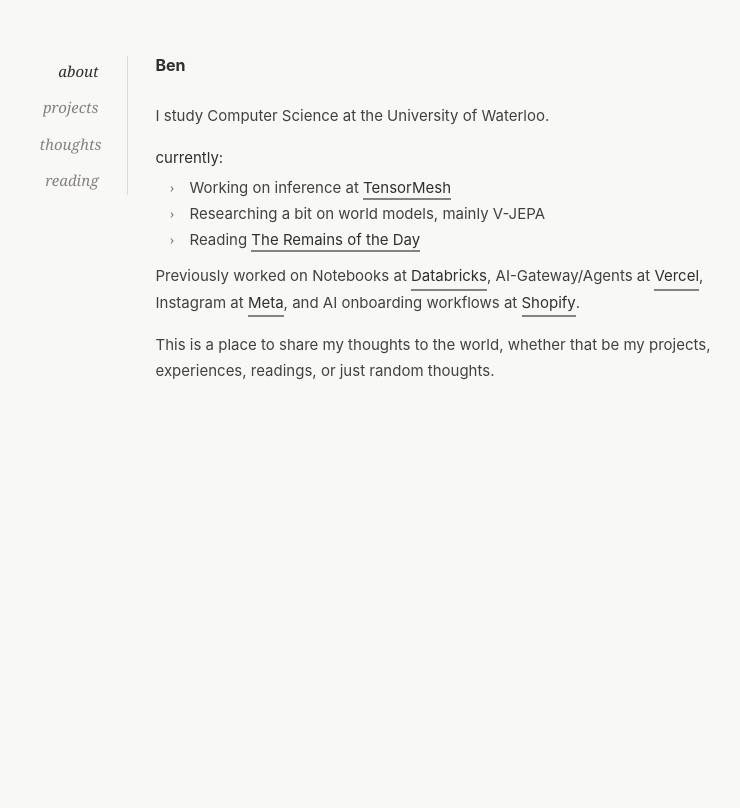
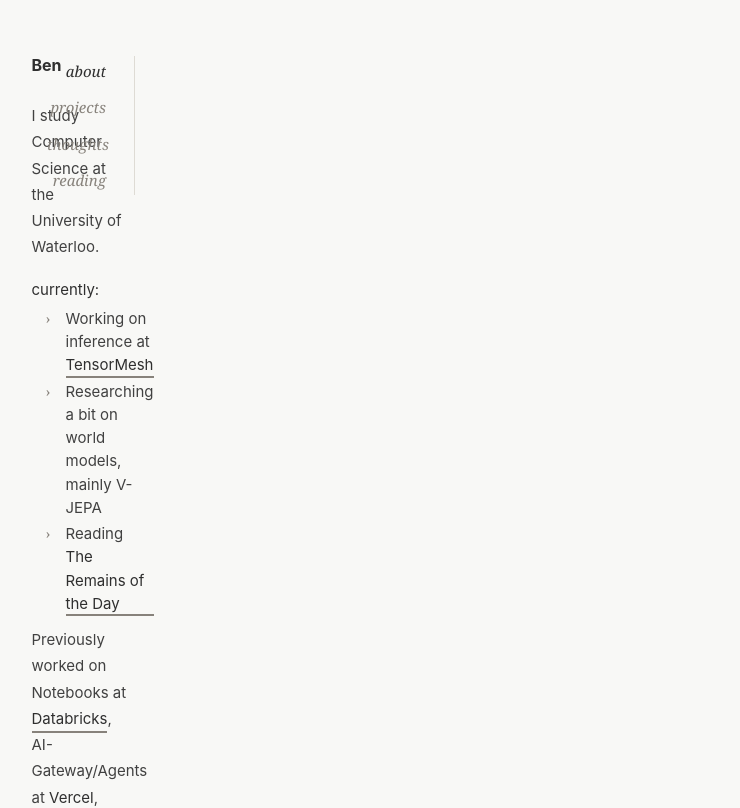
Before and after one commit to benyebai/Ben-Website, a Next.js app: page / in a window 1280 px wide. Shown: the top 808 px of the page, without its empty margins (259-999 px from the left). Built offline with nearby package versions, Linux system fonts and the light colour scheme; a web font is replaced by a local one.

Commit message:
Pin sidebar position on thought pages

```diff
--- a/app/globals.css
+++ b/app/globals.css
@@ -55,8 +55,9 @@ a {
 }
 
 .side-nav {
-  position: sticky;
+  position: fixed;
   top: 56px;
+  left: max(28px, calc(50vw - 342px));
   display: flex;
   flex-direction: column;
   gap: 6px;
@@ -556,6 +557,7 @@ a {
 
   .side-nav {
     position: static;
+    left: auto;
     width: auto;
     flex-direction: row;
     justify-content: center;
```
